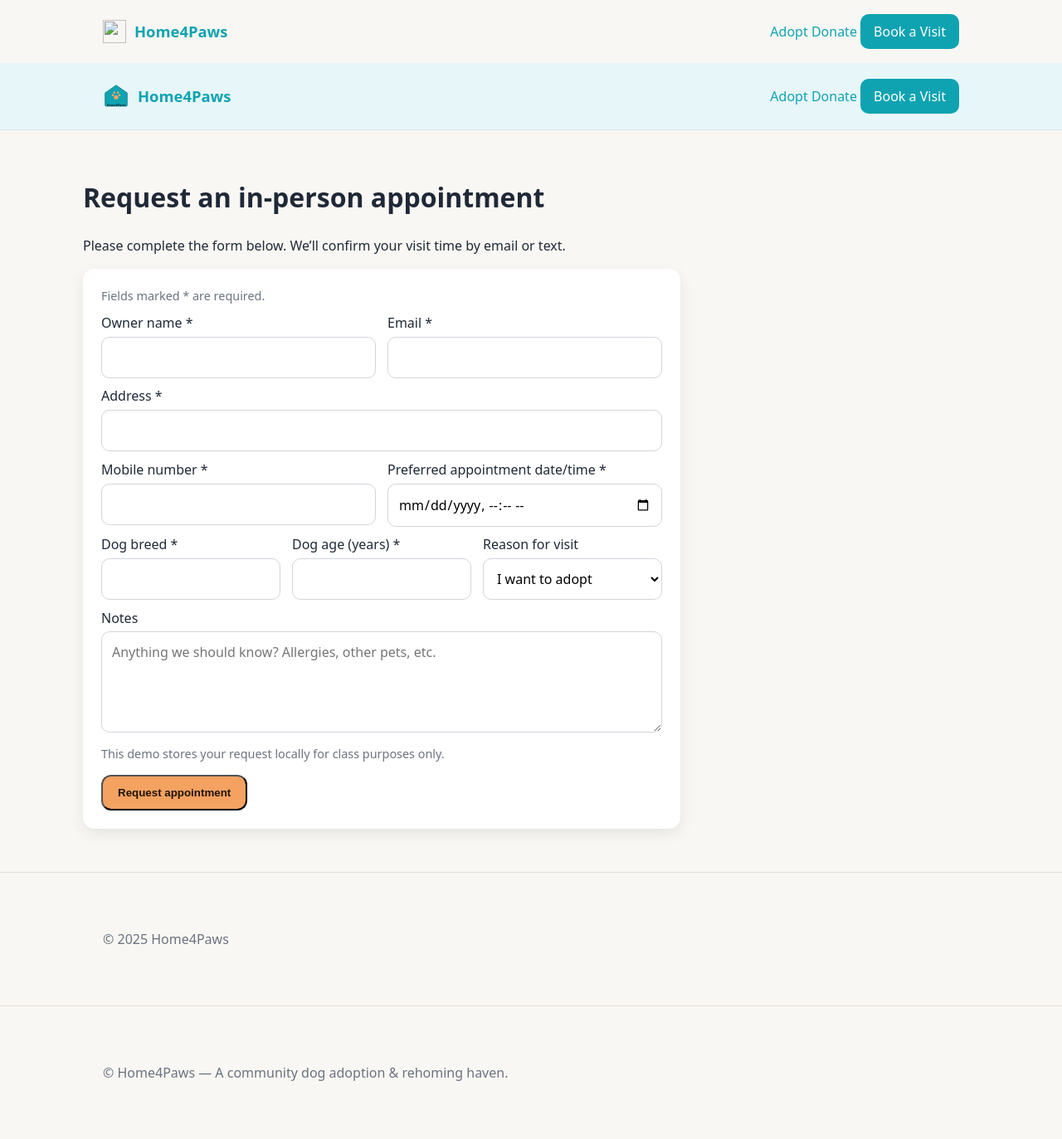
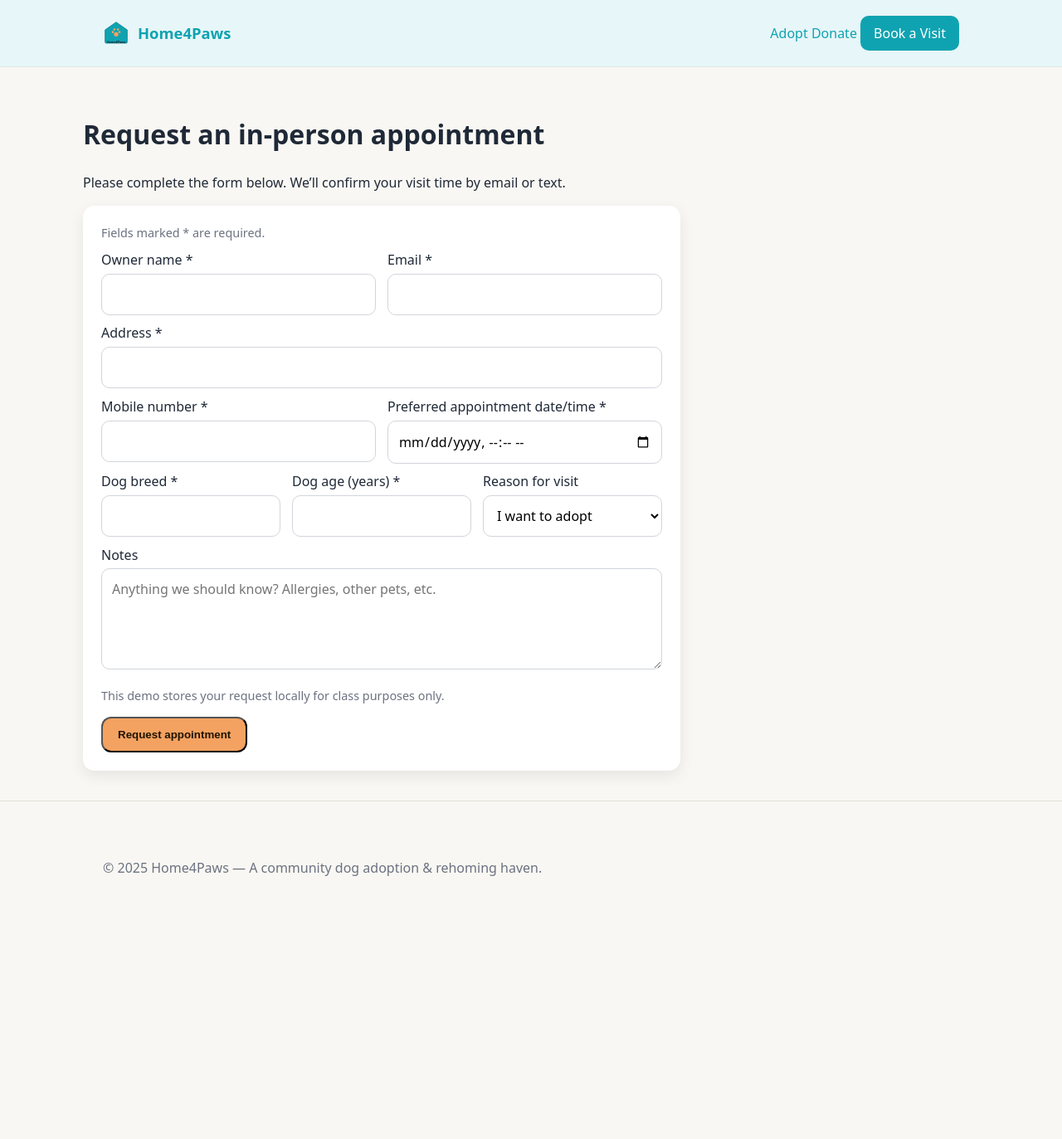
Before and after one commit to jesusmedeles/home4paws_module10, a plain HTML site: page contact.html in a window 1280 px wide. Shown: the whole page at 83% size. After the commit the page ends 1126 px from the top, so only its background shows below. Drawn offline with Linux system fonts and the light colour scheme.

Commit message:
added photos and updated footer and headers

```diff
--- a/contact.html
+++ b/contact.html
@@ -1,29 +1,19 @@
-<!-- Header (put inside <header class="header">) -->
-<div class="container nav">
-  <a class="brand" href="index.html" aria-label="Home4Paws home">
-    <img src="assets/logo.svg" alt="" width="28" height="28"><span>Home4Paws</span>
-  </a>
-  <nav aria-label="primary">
-    <a href="adopt.html">Adopt</a>
-    <a href="donate.html">Donate</a>
-    <a class="btn" href="contact.html">Book a Visit</a>
-  </nav>
-</div>
-
 <!doctype html>
 <html lang="en">
 <head>
 <meta charset="utf-8">
 <meta name="viewport" content="width=device-width,initial-scale=1">
 <title>Contact & Appointments — Home4Paws</title>
-<link rel="icon" href="assets/logo.svg">
+<link rel="icon" href="assets/home4paws-logo.svg">
 <link rel="stylesheet" href="styles.css">
 </head>
 <body>
 <header class="header">
   <div class="container nav">
-    <a class="brand" href="index.html"><img src="assets/home4paws-logo.svg" alt="Home4Paws logo" width="32" height="32">
-<span>Home4Paws</span></a>
+    <a class="brand" href="index.html">
+      <img src="assets/home4paws-logo.svg" alt="Home4Paws logo" width="32" height="32">
+      <span>Home4Paws</span>
+    </a>
     <nav aria-label="primary">
       <a href="adopt.html">Adopt</a>
       <a href="donate.html">Donate</a>
@@ -96,19 +86,10 @@
 </main>
 
 <footer class="footer">
-  <div class="container"><p>© <span id="year"></span> Home4Paws</p></div>
+  <div class="container"><p>© <span id="year"></span> Home4Paws — A community dog adoption & rehoming haven.</p></div>
   <script>document.getElementById('year').textContent = new Date().getFullYear()</script>
 </footer>
+
 <script src="script.js"></script>
 </body>
 </html>
-
-
-
-<!-- Footer -->
-<footer class="footer">
-  <div class="container">
-    <p>© <span id="year"></span> Home4Paws — A community dog adoption & rehoming haven.</p>
-  </div>
-  <script>document.getElementById('year').textContent = new Date().getFullYear()</script>
-</footer>
```
